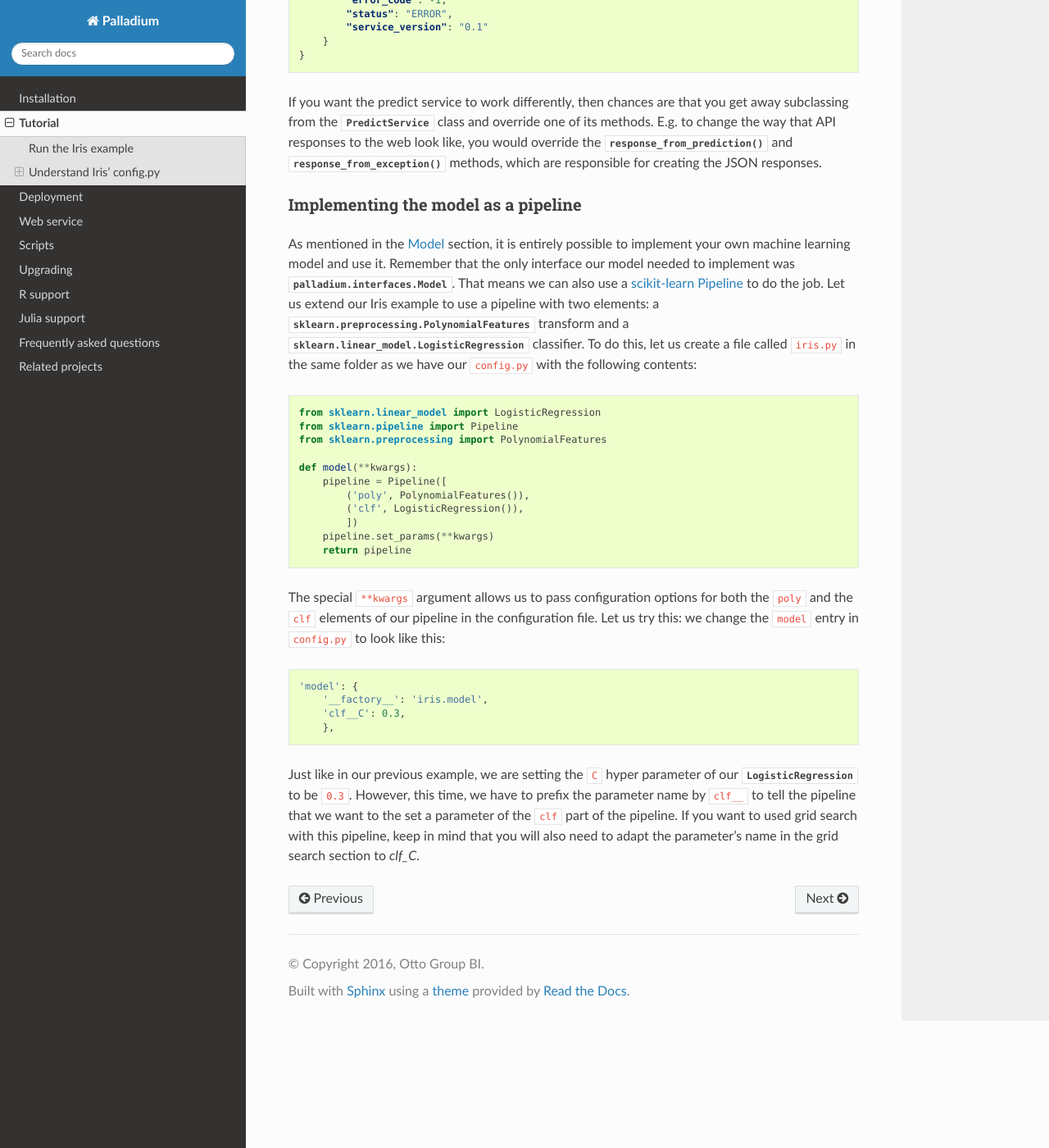
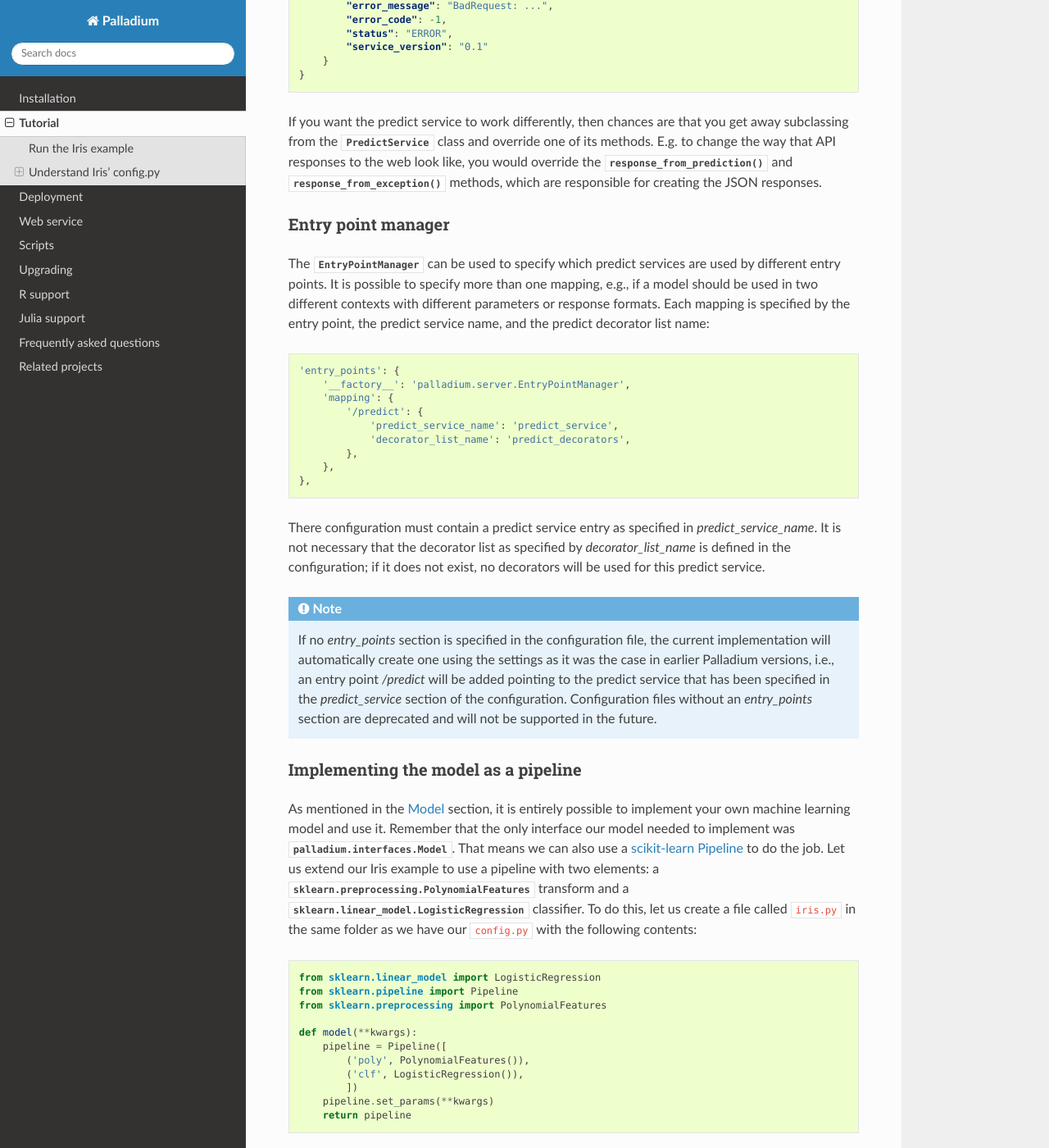
Before and after one commit to ottogroup/palladium, a Sphinx documentation site: the page built from docs/user/tutorial.rst, in a window 1280 px wide and 1400 px high, scrolled down 7749 px. Shown: the whole window at 82% size. Built offline with Sphinx 7.4.7 and the Read the Docs theme 2.0.0, drawn with Linux system fonts in a browser that asks for light colours; pages that are not in the unit, such as notebooks, are missing from menus; some of the changed text lies outside the part shown.

Commit message:
Added documentation for entry point manager.

```diff
--- a/docs/user/tutorial.rst
+++ b/docs/user/tutorial.rst
@@ -458,6 +458,46 @@ like, you would override the
 which are responsible for creating the JSON responses.
 
 
+Entry point manager
+-------------------
+
+The :class:`~palladium.server.EntryPointManager` can be used to
+specify which predict services are used by different entry points. It
+is possible to specify more than one mapping, e.g., if a model should
+be used in two different contexts with different parameters or
+response formats. Each mapping is specified by the entry point, the
+predict service name, and the predict decorator list name:
+
+.. code-block:: python
+
+    'entry_points': {
+        '__factory__': 'palladium.server.EntryPointManager',
+        'mapping': {
+            '/predict': {
+                'predict_service_name': 'predict_service',
+                'decorator_list_name': 'predict_decorators',
+            },
+        },
+    },
+
+There configuration must contain a predict service entry as specified
+in `predict_service_name`. It is not necessary that the decorator list
+as specified by `decorator_list_name` is defined in the configuration;
+if it does not exist, no decorators will be used for this predict
+service.
+
+.. note::
+
+  If no `entry_points` section is specified in the configuration file,
+  the current implementation will automatically create one using the
+  settings as it was the case in earlier Palladium versions, i.e., an
+  entry point `/predict` will be added pointing to the predict service
+  that has been specified in the `predict_service` section of the
+  configuration. Configuration files without an `entry_points` section
+  are deprecated and will not be supported in the future.
+
+
+
 Implementing the model as a pipeline
 ------------------------------------
 
```
Also changed, not shown: other parts of docs/user/tutorial.rst (+1 -1 lines), 1 other file.
